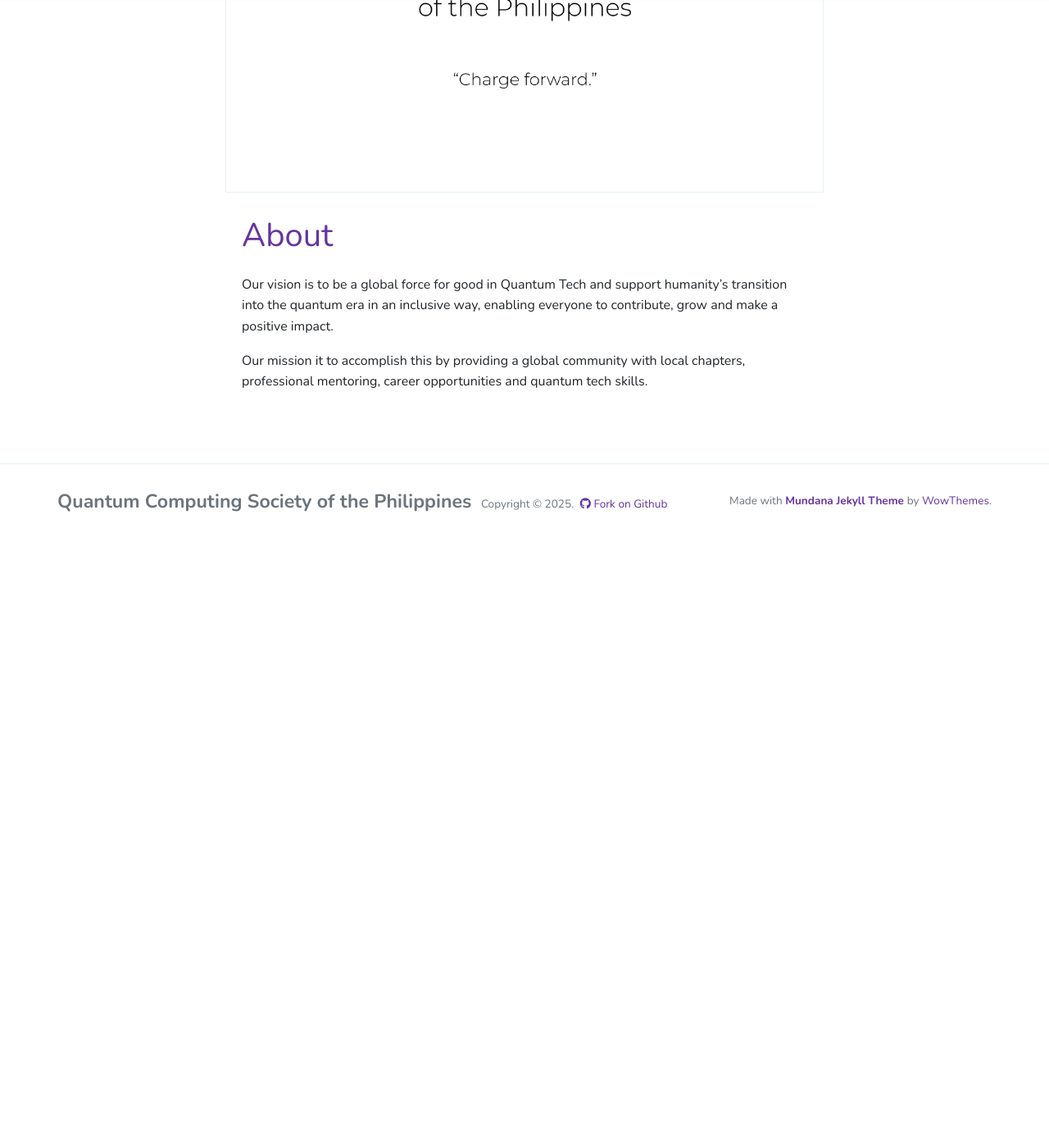
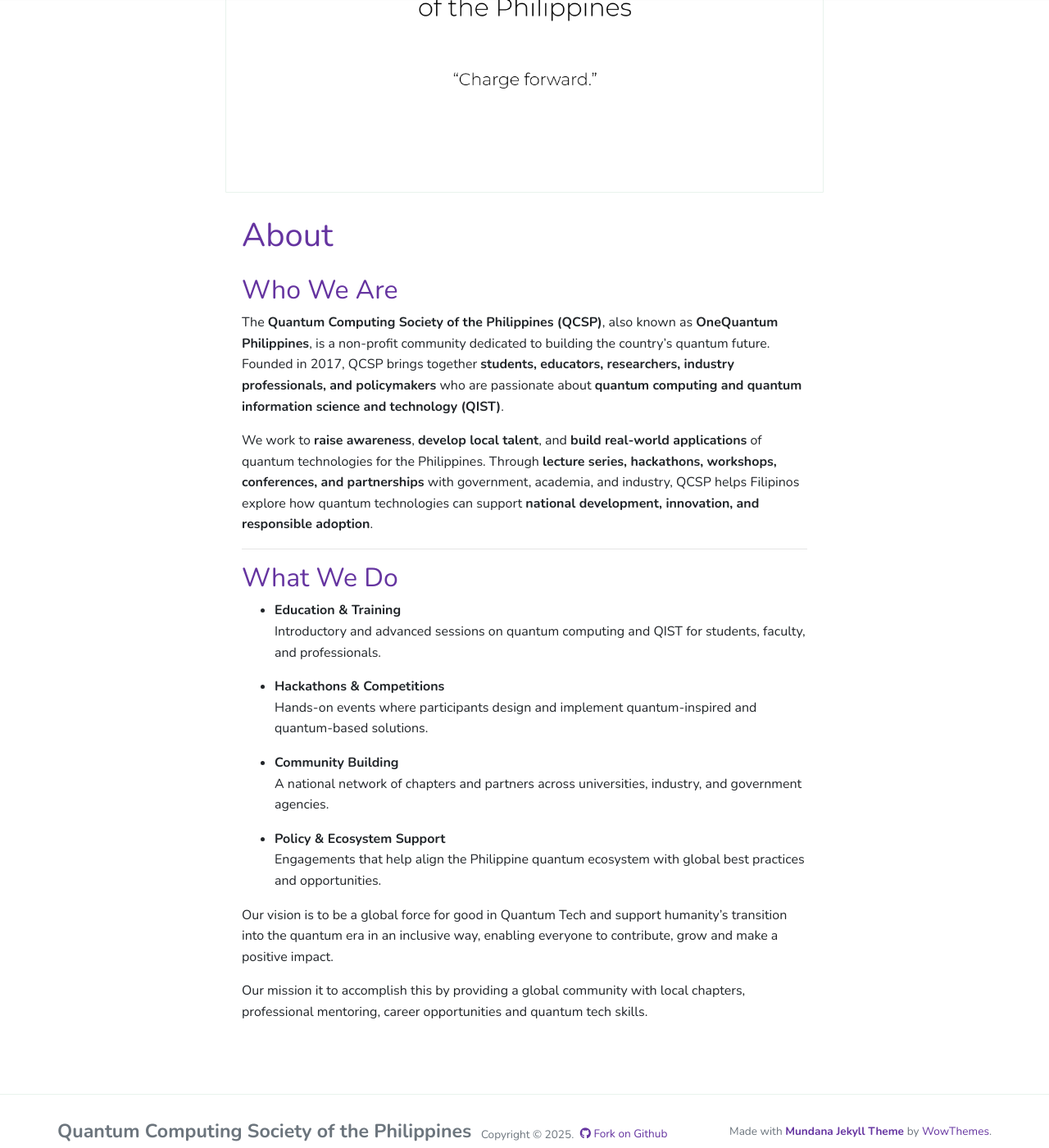
Before and after one commit to corpbob-qcsp/Quantum-Computing-Philippines.github.io, a Jekyll site: the page built from _pages/about.md, in a window 1280 px wide and 1400 px high, scrolled down 615 px. Shown: the whole window at 82% size. Built offline with Jekyll 4.4.1, drawn with Linux system fonts in a browser that asks for light colours; nearby versions of some CDN libraries; before the commit the page ends 1272 px from its top, so only the background shows below that.

Commit message:
update about

```diff
--- a/_pages/about.md
+++ b/_pages/about.md
@@ -4,6 +4,28 @@
 image: assets/images/wTagline.png
 ---
 
+## Who We Are
+
+The **Quantum Computing Society of the Philippines (QCSP)**, also known as **OneQuantum Philippines**, is a non-profit community dedicated to building the country’s quantum future. Founded in 2017, QCSP brings together **students, educators, researchers, industry professionals, and policymakers** who are passionate about **quantum computing and quantum information science and technology (QIST)**.
+
+We work to **raise awareness**, **develop local talent**, and **build real-world applications** of quantum technologies for the Philippines. Through **lecture series, hackathons, workshops, conferences, and partnerships** with government, academia, and industry, QCSP helps Filipinos explore how quantum technologies can support **national development, innovation, and responsible adoption**.
+
+---
+
+## What We Do
+
+- **Education & Training**
+  Introductory and advanced sessions on quantum computing and QIST for students, faculty, and professionals.
+
+- **Hackathons & Competitions**
+  Hands-on events where participants design and implement quantum-inspired and quantum-based solutions.
+
+- **Community Building**
+  A national network of chapters and partners across universities, industry, and government agencies.
+
+- **Policy & Ecosystem Support**
+  Engagements that help align the Philippine quantum ecosystem with global best practices and opportunities.
+
 Our vision is to be a global force for good in Quantum Tech and support humanity's transition into the quantum era in an inclusive way, enabling everyone to contribute, grow and make a positive impact.
 
 Our mission it to accomplish this by providing a global community with local chapters, professional mentoring, career opportunities and quantum tech skills.
```
